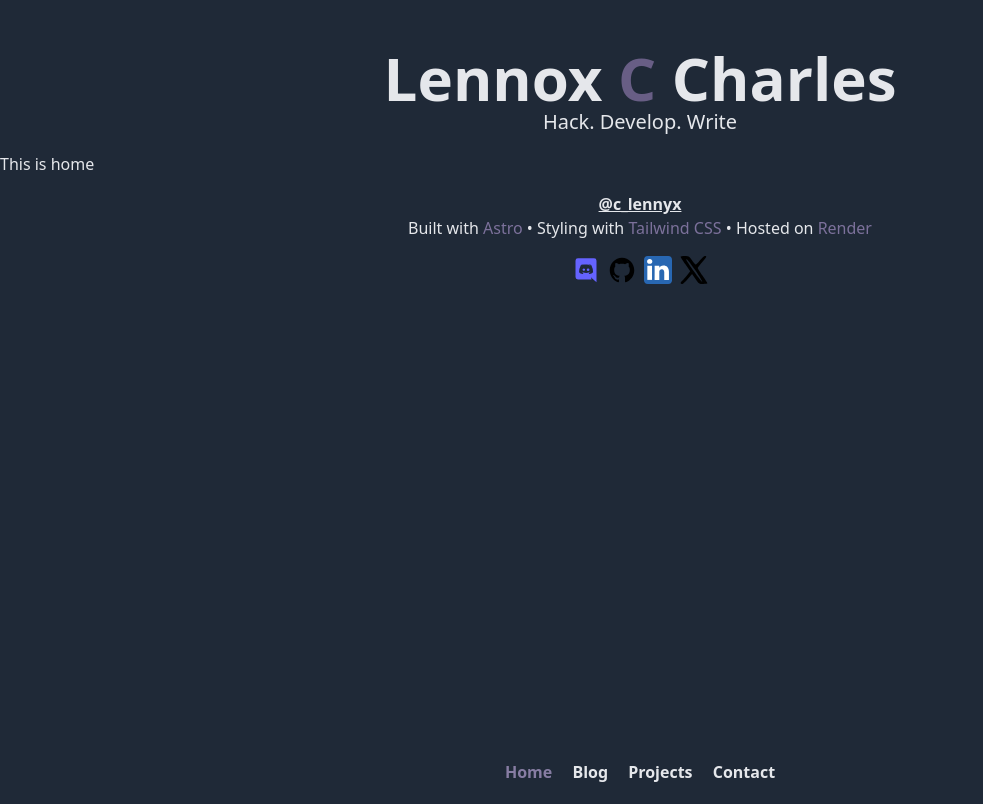
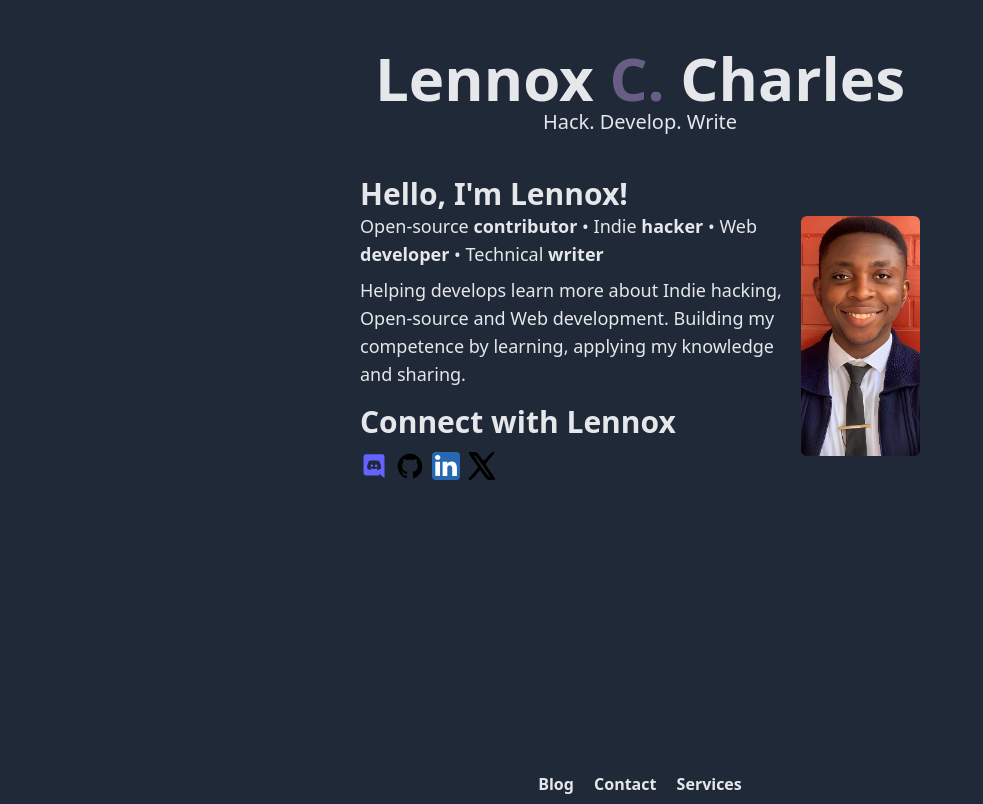
Before and after one commit to lennyAiko/clenny.tech, an Astro site: page / in a window 1280 px wide. Shown: the top 804 px of the page, without its empty margins (0-983 px from the left). Built offline with nearby package versions, Linux system fonts and the light colour scheme; Astro itself is replaced by a stand-in of ours.

Commit message:
feat: progress on index page

```diff
--- a/src/components/Footer.astro
+++ b/src/components/Footer.astro
@@ -1,7 +1,7 @@
 ---
 import Socials from './Socials.astro'
 ---
-<footer class="text-center p-4 flex flex-col items-center">
+<footer class="text-center p-4 flex flex-col items-center mb-5">
     <a
     href="https://twitter.com/c_lennyx"
     target="_blank"
--- a/src/components/Header.astro
+++ b/src/components/Header.astro
@@ -4,7 +4,7 @@
 <header class="text-center text-gray-200 my-4 lg:pt-8">
 
     <h2 class="lg:text-6xl text-3xl font-extrabold">
-        <a href="/">Lennox <span class="text-purple-200">C</span> Charles</a>
+        <a href="/">Lennox <span class="text-purple-200">C.</span> Charles</a>
     </h2>
     <h3 class="lg:text-xl mb-2">Hack. Develop. Write</h3>
 
--- a/src/components/Nav.astro
+++ b/src/components/Nav.astro
@@ -2,11 +2,10 @@
 import NavLink from './NavLink.astro'
 ---
 
-<header class="fixed inset-x-0 bottom-0 text-center text-gray-200 my-4">
+<div class="fixed inset-x-0 bottom-0 text-center text-gray-200 bg-gray-800 pb-1 mt-4">
     <nav class="space-x-4">
-        <NavLink href="/">Home</NavLink>
         <NavLink href="/blog">Blog</NavLink>
-        <NavLink href="/projects">Projects</NavLink>
         <NavLink href="/contact">Contact</NavLink>
+        <NavLink href="/services">Services</NavLink>
     </nav>
-</header>
+</div>
--- a/src/layouts/SiteLayout.astro
+++ b/src/layouts/SiteLayout.astro
@@ -4,11 +4,18 @@ import Nav from '../components/Nav.astro'
 import Header from '../components/Header.astro'
 import Footer from '../components/Footer.astro'
 import {SITE_TITLE, SITE_DESCRIPTION} from '../config'
+
+export interface Props {
+	title?: string
+	description?: string
+}
+
+const { title, description } = Astro.props
 ---
 <!DOCTYPE html>
 <html lang="en">
 	<head>
-		<BaseHead title={SITE_TITLE} description={SITE_DESCRIPTION} />
+		<BaseHead title={title ? title : SITE_TITLE} description={description ? description : SITE_DESCRIPTION} />
 	</head>
 	<body class="text-gray-200 bg-gray-800">
 
--- a/src/pages/index.astro
+++ b/src/pages/index.astro
@@ -1,6 +1,42 @@
 ---
 import SiteLayout from '../layouts/SiteLayout.astro'
+import Socials from '../components/Socials.astro'
 ---
 <SiteLayout>
-	<p>This is home</p>
+
+<main class="min-h-screen px-4 sm:px-10 lg:mt-10 lg:mx-auto lg:w-8/12 xl:w-1/2">
+		<section class="sm:flex lg:items-center sm:space-x-4 lg:mb-10">
+			<div>
+				<h1 class="lg:text-3xl text-2xl font-extrabold">
+					Hello, I'm Lennox!
+				</h1>
+				<p class="mb-2 lg:text-lg">
+					Open-source <a href="/projects"><strong>contributor</strong></a> &bull;
+					Indie <a href="/projects"><strong>hacker</strong></a> &bull;
+					Web <a href="https://github.com/lennyaiko" target="_blank"><strong>developer</strong></a> &bull;
+					Technical <a href="https://lennyaiko.hashnode.dev" target="_blank"><strong>writer</strong></a>
+				</p>
+				<p class="lg:text-lg">
+					Helping develops learn more about Indie hacking, Open-source and Web development. Building my competence by learning, applying my knowledge and sharing.
+				</p>
+				<section class="my-4 space-y-3">
+					<h3 class="lg:text-3xl text:2xl font-extrabold">
+						Connect with Lennox
+					</h3>
+					<Socials />
+				</section>
+			</div>
+			<div class="px-16 my-10 sm:my-0 sm:px-0 sm:flex-auto">
+				<img
+					src="/lcc.png"
+					alt="A picture of Lennox C. Charles"
+					height={700}
+					width={700}
+					loading="lazy"
+					class="rounded-md w-full sm:w-72 lg:w-96 lg:h-60 sm:object-cover"
+				/>
+			</div>
+		</section>
+	</main>
+
 </SiteLayout>
--- a/src/pages/projects.astro
+++ b/src/pages/services.astro
@@ -2,5 +2,5 @@
 import SiteLayout from '../layouts/SiteLayout.astro'
 ---
 <SiteLayout>
-	<p>This is projects</p>
+	<p>This is services</p>
 </SiteLayout>
```
